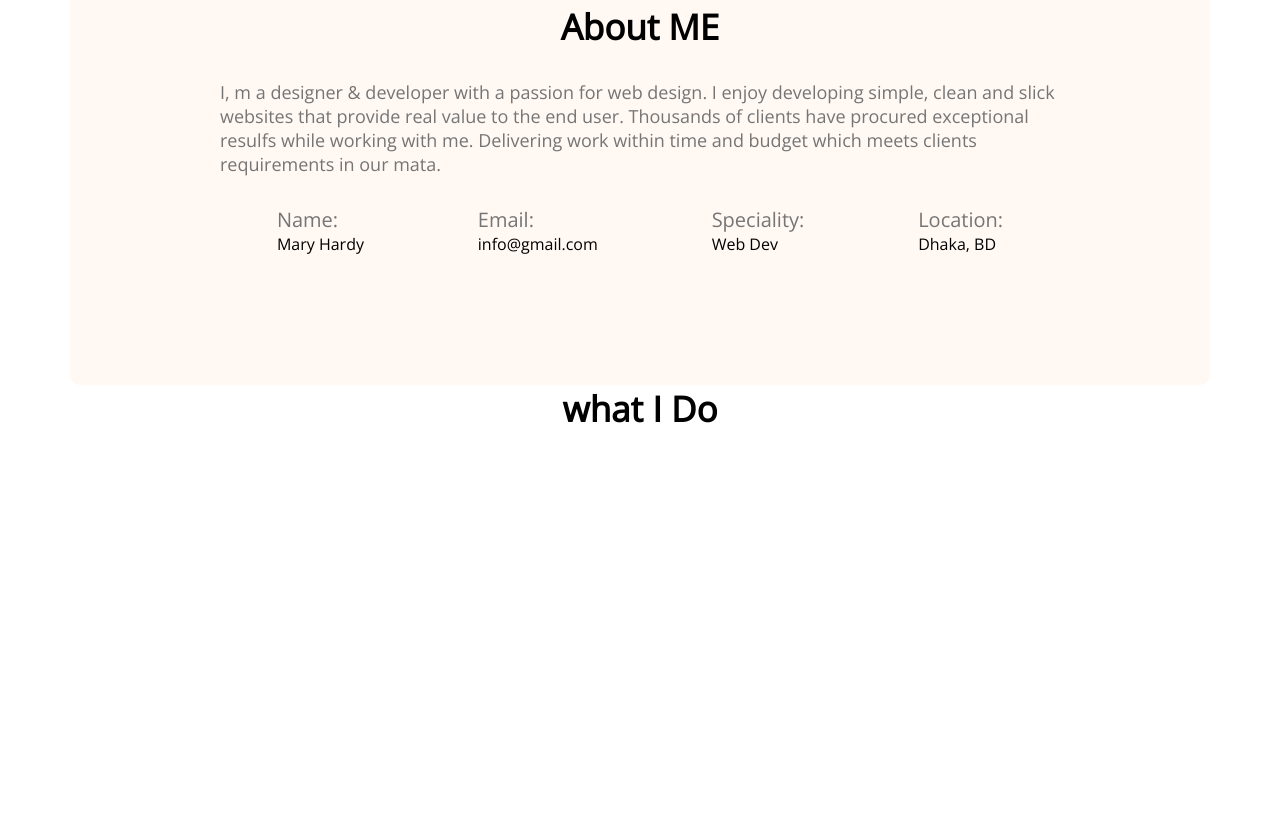
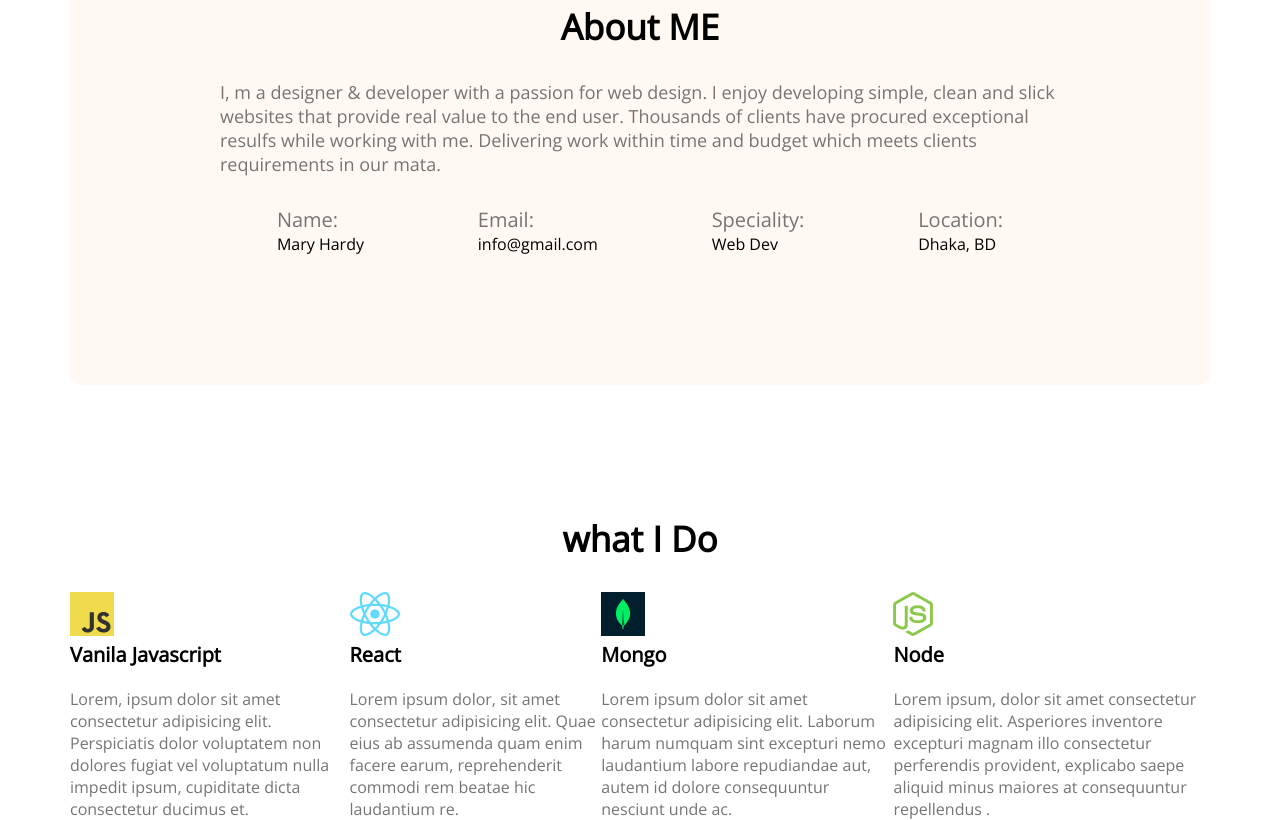
Before and after one commit to antik1801/developer-portfolio, a plain HTML site: page index.html in a window 1280 px wide. Shown: the part 1097-1917 px from the top of the page. Before the commit the page ends 1559 px from the top, so only its background shows below. Drawn offline with nearby package versions, Linux system fonts and the light colour scheme.

Commit message:
Wrap commit

```diff
--- a/index.html
+++ b/index.html
@@ -55,6 +55,28 @@
         <!-- what i do section -->
         <section class="what-i-do">
             <h3 class="section-title">what I Do</h3>
+            <div class="skill-container">
+                <div class="skill">
+                    <img src="/images/icons/js.png" alt="">
+                    <p class="skill-title">Vanila Javascript</p>
+                    <p class="skill-description">Lorem, ipsum dolor sit amet consectetur adipisicing elit. Perspiciatis dolor voluptatem non dolores fugiat vel voluptatum nulla impedit ipsum, cupiditate dicta consectetur ducimus et.</p>
+                </div>
+                <div class="skill">
+                    <img src="/images/icons/react.png" alt="">
+                    <p class="skill-title">React</p>
+                    <p class="skill-description">Lorem ipsum dolor, sit amet consectetur adipisicing elit. Quae eius ab assumenda quam enim facere earum, reprehenderit commodi rem beatae hic laudantium re.</p>
+                </div>
+                <div class="skill">
+                    <img src="/images/icons/mongo.png" alt="">
+                    <p class="skill-title">Mongo</p>
+                    <p class="skill-description">Lorem ipsum dolor sit amet consectetur adipisicing elit. Laborum harum numquam sint excepturi nemo laudantium labore repudiandae aut, autem id dolore consequuntur nesciunt unde ac.</p>
+                </div>
+                <div class="skill">
+                    <img src="/images/icons/nodejs.png" alt="">
+                    <p class="skill-title">Node</p>
+                    <p class="skill-description">Lorem ipsum, dolor sit amet consectetur adipisicing elit. Asperiores inventore excepturi magnam illo consectetur perferendis provident, explicabo saepe aliquid minus maiores at consequuntur repellendus .</p>
+                </div>
+            </div>
         </section>
     </main>
     <body>
--- a/styles/portfolio.css
+++ b/styles/portfolio.css
@@ -119,3 +119,23 @@ main {
     font-size: 20px;
     color: #757575;
 }
+
+.what-i-do {
+    margin-top: 130px;
+}
+
+.skill-container {
+    display: flex;
+}
+
+.skill-title {
+    font-weight: 700;
+    font-size: 20px;
+    margin-bottom: 20px;
+}
+
+.skill-description {
+    color: #757575;
+    font-weight: 400;
+    font-size: 16px;
+}
```
